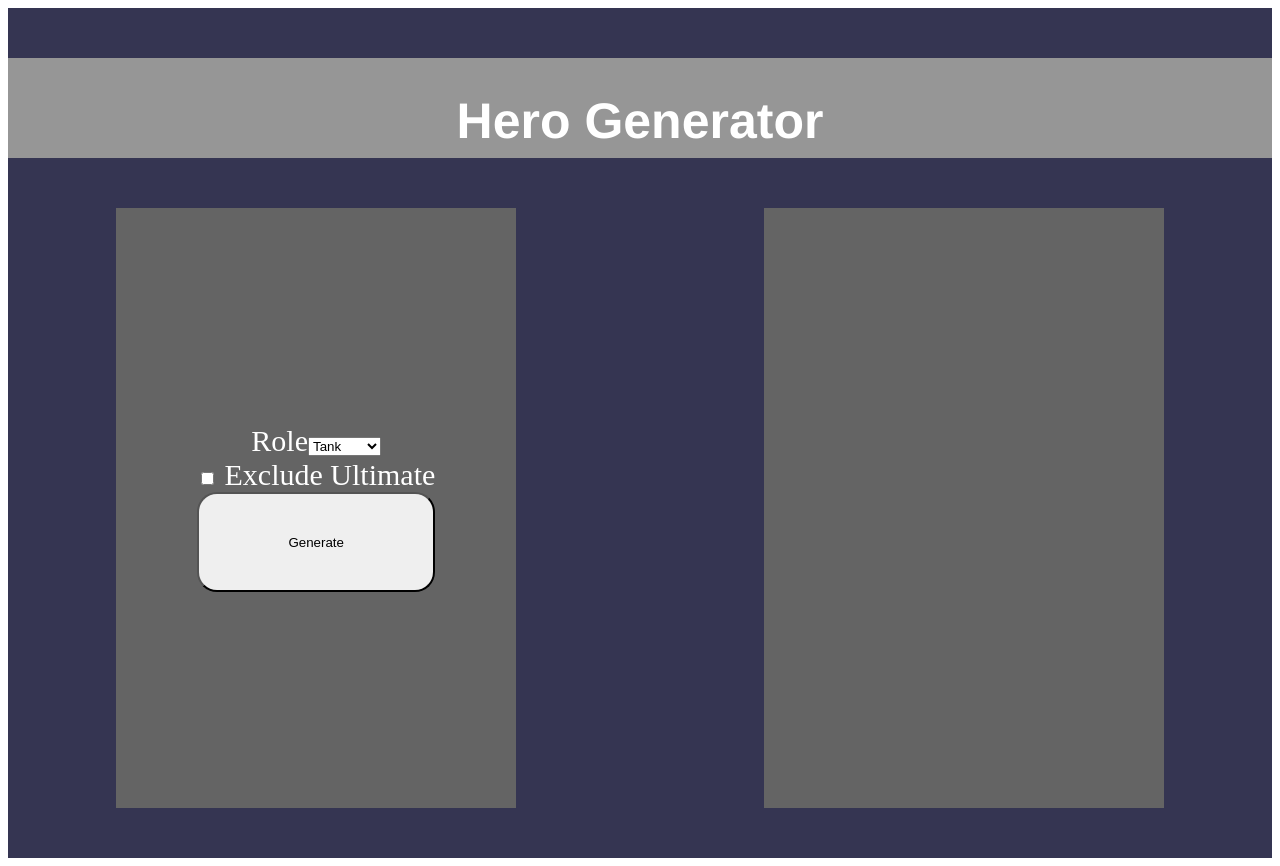
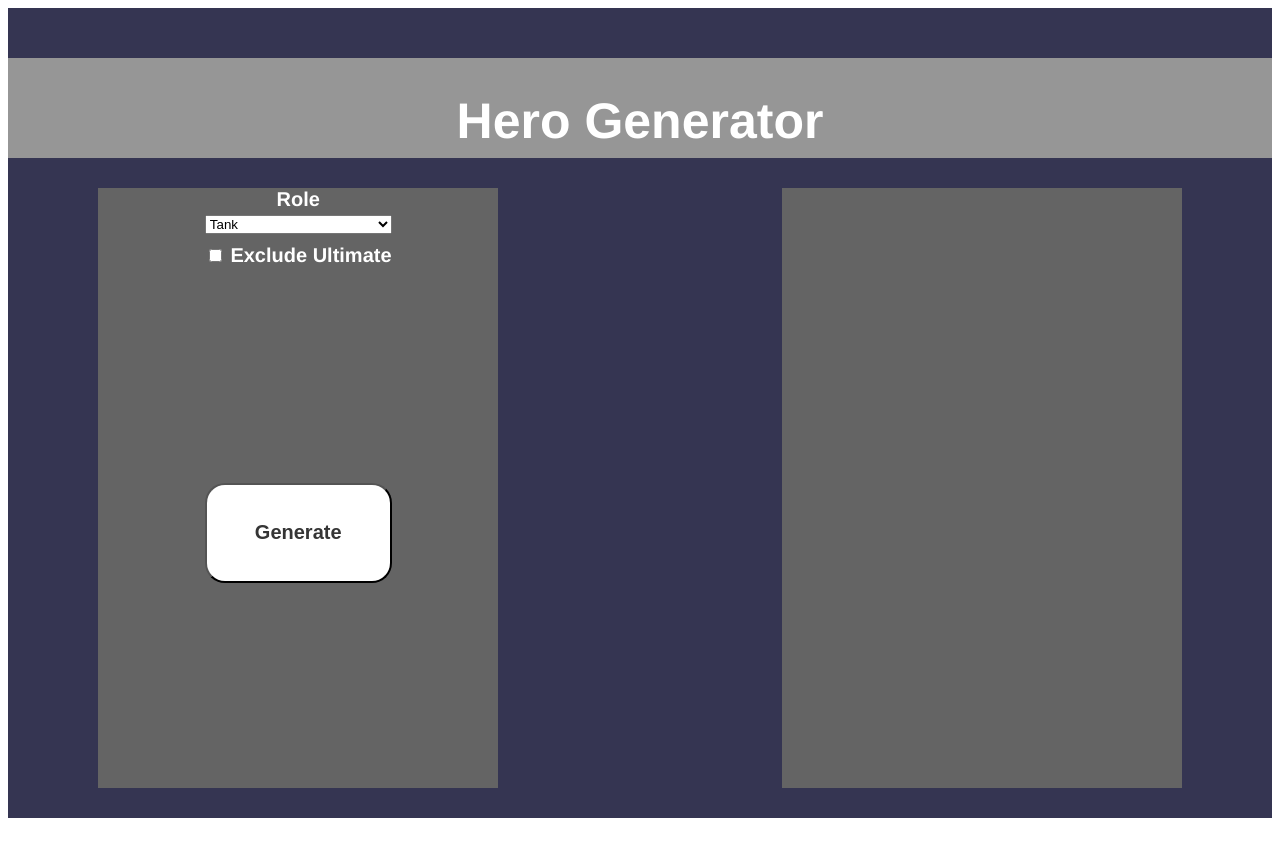
Before and after one commit to ClaireCyberBear/HeroRandomizer, an Angular app: page /hero-select in a window 1280 px wide. After the commit the page ends 826 px from the top, so only its background shows below. Built offline with nearby package versions, Linux system fonts and the light colour scheme.

Commit message:
Added some more style

```diff
--- a/src/app/hero-select/hero-select.component.css
+++ b/src/app/hero-select/hero-select.component.css
@@ -25,7 +25,7 @@
   display: flex;
   flex-direction: row;
   justify-content: space-between;
-  margin: 50px;
+  margin: 30px;
 }
 
 .generator {
@@ -38,6 +38,28 @@
   flex-direction: column;
   justify-content: center;
   align-items: center;
+}
+
+.introduction {
+  height: 50px;
+  width: 50%;
+  margin-left: auto;
+  margin-right: auto;
+}
+
+P {
+  font-size: 20px;
+  font-family: "Helvetica";
+  color: white;
+  text-align: center;
+}
+
+h2 {
+  font-size: 30px;
+  font-family: "Helvetica";
+  color: white;
+  margin-bottom: 10px;
+  font-weight: 900;
 }
 
 .hero {
@@ -53,15 +75,25 @@
   align-items: center;
 }
 
-label {
-  font-size: 30px;
+.role-label {
+  font-size: 40px;
+  color: white;
+}
+
+.form-group,
+.form-check {
+  font-weight: bold;
+  font-size: 20px;
+  font-family: "Helvetica";
+  margin-bottom: 10px;
   color: white;
 }
 
 form {
   display: flex;
   flex-direction: column;
-  justify-content: center;
+  justify-content: space-between;
+  height: 100%;
 }
 
 .btn-primary {
@@ -69,4 +101,22 @@ form {
   width: 100%;
   margin: auto;
   border-radius: 20px;
+  background-color: rgb(255, 255, 255);
+  transition: background-color 0.5s ease, transform 0.3s ease;
+  color: rgb(53, 53, 53);
+  font-weight: bold;
+  font-size: 20px;
 }
+
+.btn-primary:hover {
+  transform: scale(1.15);
+}
+
+.btn-primary:disabled {
+  background-color: rgb(194, 194, 194);
+  color: rgb(41, 40, 40);
+}
+
+.form-control {
+  width: 100%;
+}
```
